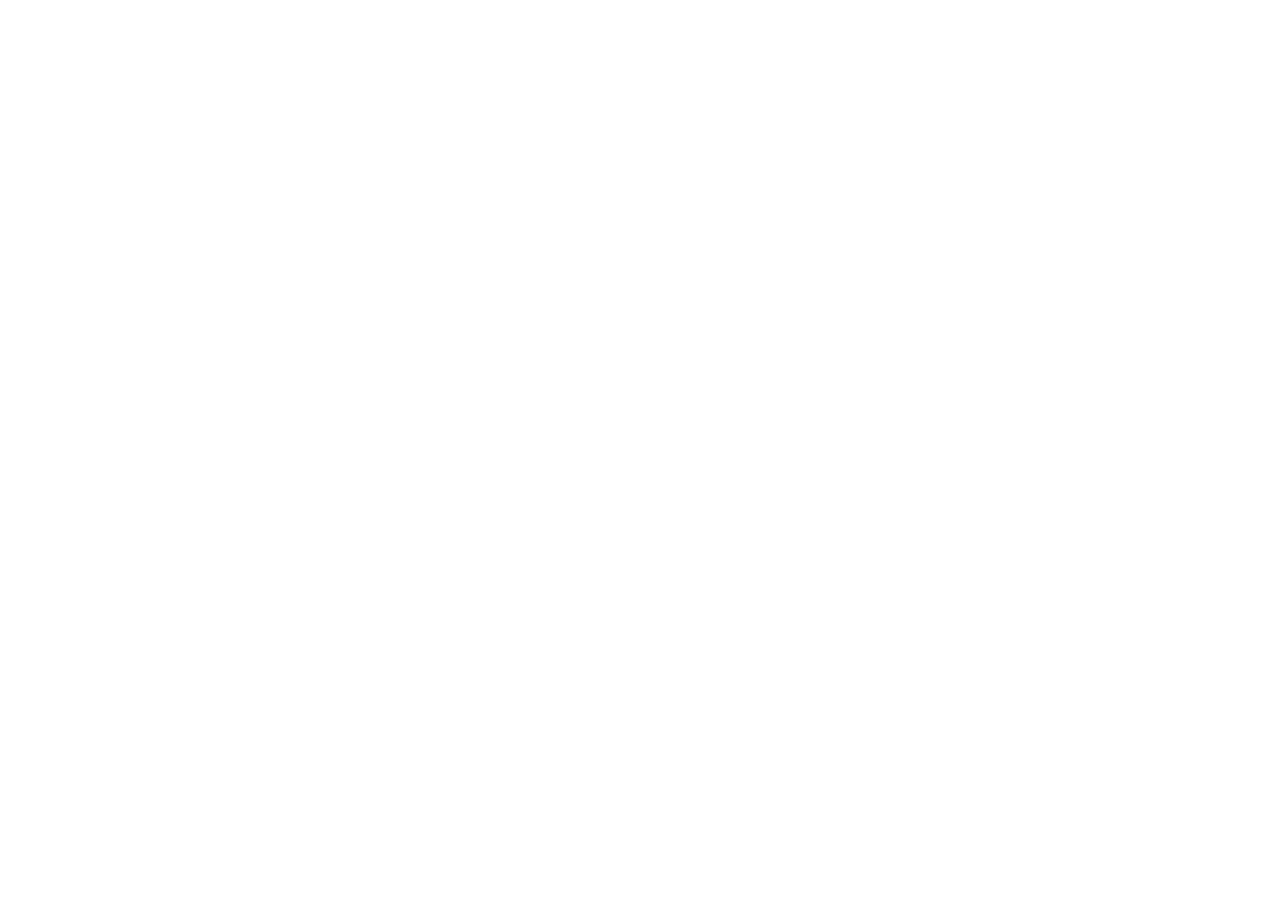
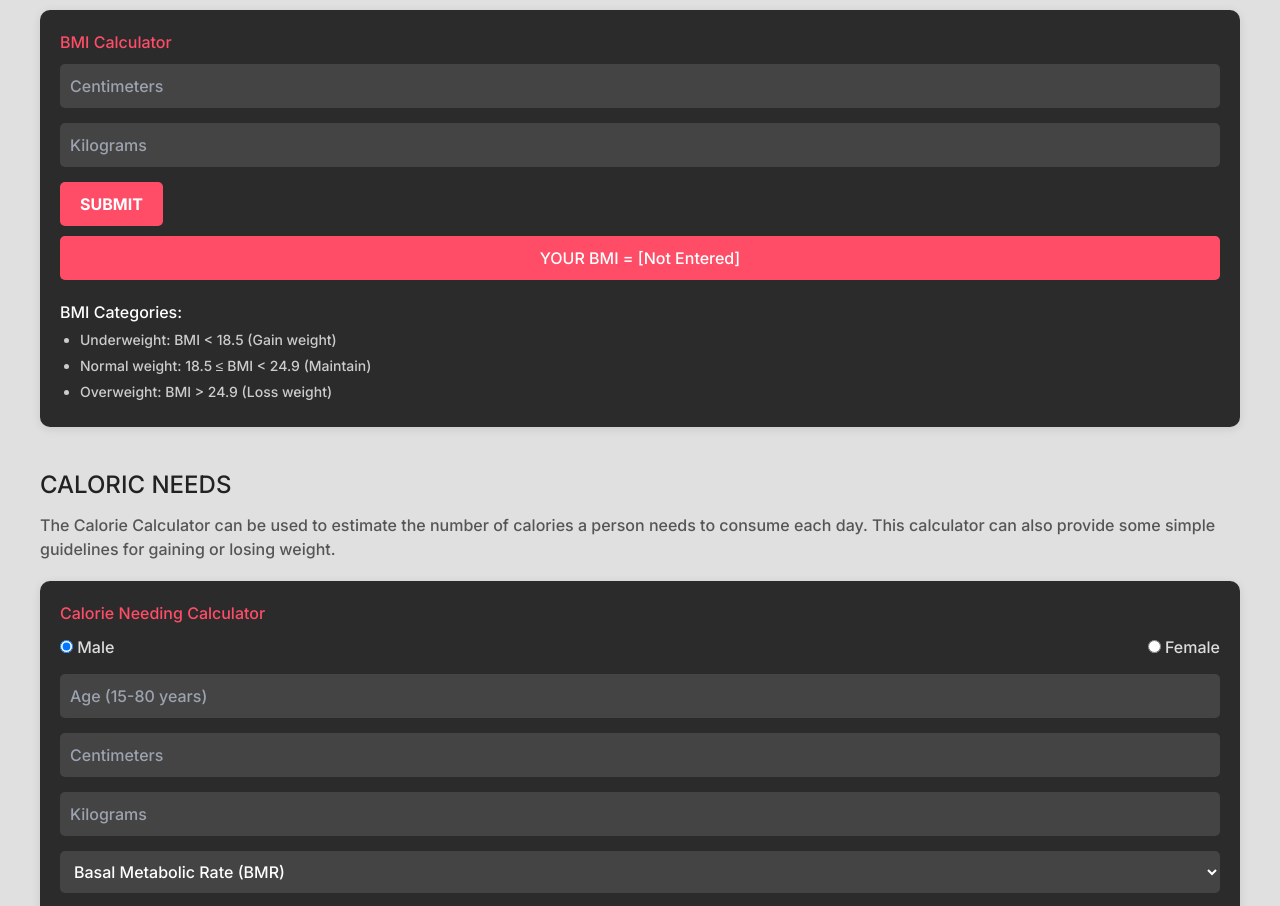
Before and after one commit to Vihar8/bodyshody, a Next.js app: page /calculator in a window 1280 px wide. Shown: the part 260-1166 px from the top of the page. Before the commit the page ends 800 px from the top, so only its background shows below. Built offline with nearby package versions, Linux system fonts and the light colour scheme.

Commit message:
calculator done

```diff
--- a/src/app/calculator/page.tsx
+++ b/src/app/calculator/page.tsx
@@ -1,11 +1,24 @@
-import React from 'react'
+import BMICalculator from '../components/BMICalculator';
+import CalorieCalculator from '../components/CalorieCalculator';
+import Navbar from '../components/Navbar';
 
-const page = () => {
+export default function Home() {
   return (
-    <div>
-      <h1>calculator</h1>
+    <>
+     <Navbar />
+    <div className="main-container">
+
+      <section className="bmi-section">
+        <h1>BODY MASS INDEX (BMI)</h1>
+        <p>Body mass index (BMI) is a measure of body fat based on height and weight that applies to adult men and women. Calculate your BMI to determine your goal.</p>
+        <BMICalculator />
+      </section>
+      <section className="calorie-section">
+        <h1>CALORIC NEEDS</h1>
+        <p>The Calorie Calculator can be used to estimate the number of calories a person needs to consume each day. This calculator can also provide some simple guidelines for gaining or losing weight.</p>
+        <CalorieCalculator />
+      </section>
     </div>
-  )
+    </>
+  );
 }
-
-export default page
--- /dev/null
+++ b/src/app/components/BMICalculator.js
@@ -0,0 +1,50 @@
+'use client'
+import { useState } from 'react';
+
+export default function BMICalculator() {
+  const [height, setHeight] = useState('');
+  const [weight, setWeight] = useState('');
+  const [bmi, setBmi] = useState(null);
+
+  const calculateBMI = (e) => {
+    e.preventDefault();
+    if (height && weight) {
+      const bmiValue = (weight / ((height / 100) ** 2)).toFixed(2);
+      setBmi(bmiValue);
+    }
+  };
+
+  return (
+    <div className="bmi-calculator">
+      <h2>BMI Calculator</h2>
+      <form onSubmit={calculateBMI}>
+        <input
+          type="number"
+          placeholder="Centimeters"
+          value={height}
+          onChange={(e) => setHeight(e.target.value)}
+          className="input-field"
+        />
+        <input
+          type="number"
+          placeholder="Kilograms"
+          value={weight}
+          onChange={(e) => setWeight(e.target.value)}
+          className="input-field"
+        />
+        <button type="submit" className="submit-button">Submit</button>
+      </form>
+      <div className="bmi-result">
+        YOUR BMI = {bmi ? bmi : '[Not Entered]'}
+      </div>
+      <div className="bmi-categories">
+        <h3>BMI Categories:</h3>
+        <ul>
+          <li>Underweight: BMI &lt; 18.5 (Gain weight)</li>
+          <li>Normal weight: 18.5 ≤ BMI &lt; 24.9 (Maintain)</li>
+          <li>Overweight: BMI &gt; 24.9 (Loss weight)</li>
+        </ul>
+      </div>
+    </div>
+  );
+}
--- /dev/null
+++ b/src/app/components/CalorieCalculator.js
@@ -0,0 +1,88 @@
+'use client'
+import { useState } from 'react';
+
+export default function CalorieCalculator() {
+  const [gender, setGender] = useState('Male');
+  const [age, setAge] = useState('');
+  const [height, setHeight] = useState('');
+  const [weight, setWeight] = useState('');
+  const [activity, setActivity] = useState('Basal Metabolic Rate (BMR)');
+  const [calories, setCalories] = useState(null);
+
+  const calculateCalories = (e) => {
+    e.preventDefault();
+    if (age && height && weight) {
+      const bmr = gender === 'Male'
+        ? 88.36 + (13.4 * weight) + (4.8 * height) - (5.7 * age)
+        : 447.6 + (9.2 * weight) + (3.1 * height) - (4.3 * age);
+      setCalories(bmr.toFixed(2));
+    }
+  };
+
+  return (
+    <div className="calorie-calculator">
+      <h2>Calorie Needing Calculator</h2>
+      <form onSubmit={calculateCalories}>
+        <div className="gender-selection">
+          <label>
+            <input
+              type="radio"
+              value="Male"
+              checked={gender === 'Male'}
+              onChange={() => setGender('Male')}
+            /> Male
+          </label>
+          <label>
+            <input
+              type="radio"
+              value="Female"
+              checked={gender === 'Female'}
+              onChange={() => setGender('Female')}
+            /> Female
+          </label>
+        </div>
+        <input
+          type="number"
+          placeholder="Age (15-80 years)"
+          value={age}
+          onChange={(e) => setAge(e.target.value)}
+          className="input-field"
+        />
+        <input
+          type="number"
+          placeholder="Centimeters"
+          value={height}
+          onChange={(e) => setHeight(e.target.value)}
+          className="input-field"
+        />
+        <input
+          type="number"
+          placeholder="Kilograms"
+          value={weight}
+          onChange={(e) => setWeight(e.target.value)}
+          className="input-field"
+        />
+        <select
+          value={activity}
+          onChange={(e) => setActivity(e.target.value)}
+          className="select-field"
+        >
+          <option>Basal Metabolic Rate (BMR)</option>
+          {/* Add other activity levels here */}
+        </select>
+        <button type="submit" className="submit-button">Submit</button>
+      </form>
+      <div className="calorie-result">
+        YOUR CALORIE NEEDING = {calories ? calories : '[Not Entered]'}
+      </div>
+      <div className="guidelines">
+        <h3>Guidelines:</h3>
+        <ul>
+          <li>To Lose Weight: Take 250-500 minus your calorie needing.</li>
+          <li>To Maintain: Take 0-200 minus or 0-200 plus your calorie needing.</li>
+          <li>To Gain Weight: Take 250-500 plus your calorie needing.</li>
+        </ul>
+      </div>
+    </div>
+  );
+}
--- a/src/app/globals.css
+++ b/src/app/globals.css
@@ -11,3 +11,111 @@
     background: var(--body-color);
     overflow-x: hidden;
 }
+
+
+body {
+    font-family: 'Arial', sans-serif;
+    background-color: #e0e0e0;
+    margin: 0;
+    padding: 0;
+    color: #333;
+  }
+
+  .main-container {
+    padding: 40px;
+  }
+
+  h1 {
+    font-size: 24px;
+    margin-bottom: 10px;
+    color: #222;
+    text-transform: uppercase;
+  }
+
+  p {
+    font-size: 16px;
+    color: #555;
+    margin-bottom: 20px;
+  }
+
+  .bmi-section, .calorie-section {
+    margin-bottom: 40px;
+  }
+
+  .calculator-container, .bmi-calculator, .calorie-calculator {
+    background-color: #2b2b2b;
+    color: #ffffff;
+    padding: 20px;
+    border-radius: 10px;
+    box-shadow: 0 2px 10px rgba(0, 0, 0, 0.1);
+  }
+
+  .input-field, .select-field {
+    width: 100%;
+    padding: 10px;
+    margin-bottom: 15px;
+    border: none;
+    border-radius: 5px;
+    background-color: #444;
+    color: #fff;
+  }
+
+  .submit-button {
+    background-color: #ff4d67;
+    color: #fff;
+    border: none;
+    padding: 10px 20px;
+    border-radius: 5px;
+    cursor: pointer;
+    text-transform: uppercase;
+    font-weight: bold;
+  }
+
+  .submit-button:hover {
+    background-color: #ff667a;
+  }
+
+  .gender-selection {
+    display: flex;
+    justify-content: space-between;
+    margin-bottom: 15px;
+  }
+
+  .gender-selection label {
+    color: #ddd;
+    cursor: pointer;
+  }
+
+  .bmi-result, .calorie-result {
+    background-color: #ff4d67;
+    color: #fff;
+    padding: 10px;
+    border-radius: 5px;
+    margin-top: 10px;
+    text-align: center;
+  }
+
+  .bmi-categories, .guidelines {
+    margin-top: 20px;
+    font-size: 14px;
+  }
+
+  h2 {
+    color: #ff4d67;
+    margin-bottom: 10px;
+  }
+
+  h3 {
+    font-size: 16px;
+    margin-bottom: 5px;
+  }
+
+  ul {
+    list-style-type: disc;
+    padding-left: 20px;
+    color: #ccc;
+  }
+
+  li {
+    margin-bottom: 5px;
+  }
```
